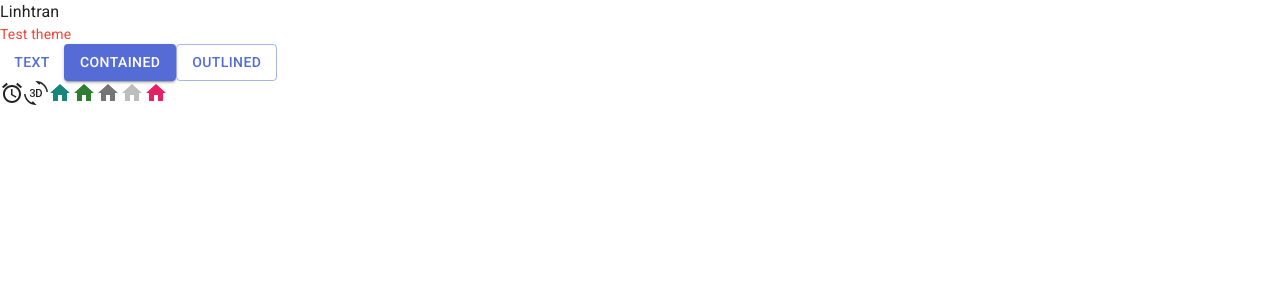
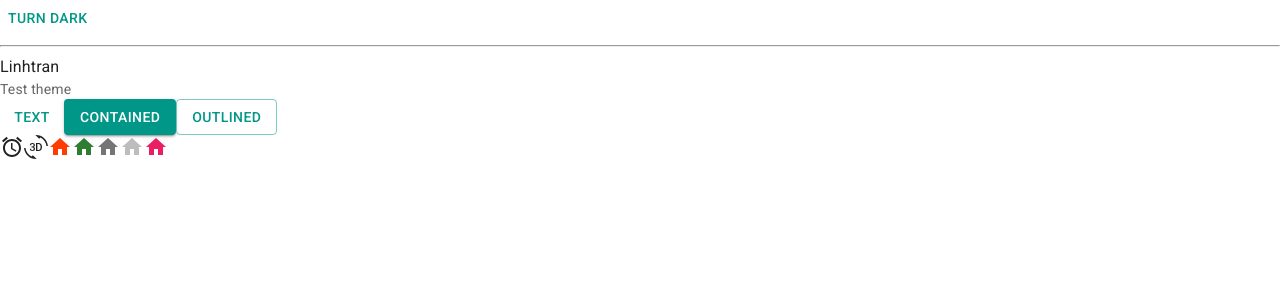
Before and after one commit to LINHTRAN9x/trello-web, a React (Vite) app: page / in a window 1280 px wide. Shown: the top 300 px of the page. Built offline with nearby package versions, Linux system fonts and the light colour scheme.

Commit message:
light dark mode p1

```diff
--- a/src/App.jsx
+++ b/src/App.jsx
@@ -4,12 +4,29 @@ import ThreeDRotation from '@mui/icons-material/ThreeDRotation'
 import HomeIcon from '@mui/icons-material/Home'
 import { pink } from '@mui/material/colors'
 import Typography from '@mui/material/Typography'
+import {
+  useColorScheme
+} from '@mui/material/styles'
 
+function ModeToggle() {
+  const { mode, setMode } = useColorScheme()
+  return (
+    <Button
+      onClick={() => {
+        setMode(mode === 'light' ? 'dark' : 'light')
+      }}
+    >
+      {mode === 'light' ? 'Turn dark' : 'Turn light'}
+    </Button>
+  )
+}
 
 function App() {
 
   return (
     <>
+      <ModeToggle />
+      <hr />
       <div>Linhtran</div>
       <Typography variant='body2' color="text.secondary">Test theme</Typography>
       <Button variant="text">Text</Button>
--- a/src/theme.js
+++ b/src/theme.js
@@ -1,23 +1,25 @@
-import { createTheme } from '@mui/material/styles'
-import { red } from '@mui/material/colors'
+import { cyan, deepOrange, orange, teal } from '@mui/material/colors'
+// import { createTheme } from '@mui/material/styles'
+import { experimental_extendTheme as extendTheme } from '@mui/material/styles'
+// import { red } from '@mui/material/colors'
 
 // Create a theme instance.
-const theme = createTheme({
-  palette: {
-    mode: 'light', //default is light.
-    primary: {
-      main: '#556cd6'
+const theme = extendTheme({
+  colorSchemes: {
+    light: {
+      palette: {
+        primary: teal,
+        secondary: deepOrange
+      }
     },
-    secondary: {
-      main: '#19857b'
-    },
-    error: {
-      main: red.A400
-    },
-    text: {
-      secondary: red[500]
+    dark: {
+      palette: {
+        primary: cyan,
+        secondary: orange
+      }
     }
   }
+  // ...other properties
 })
 
 export default theme
```
Also changed, not shown: src/main.jsx (+4 -3 lines).
